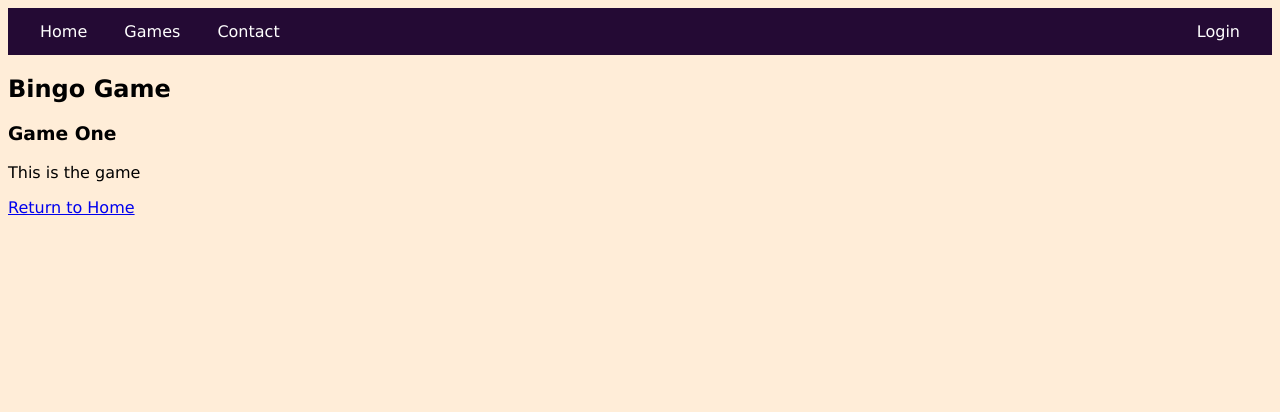
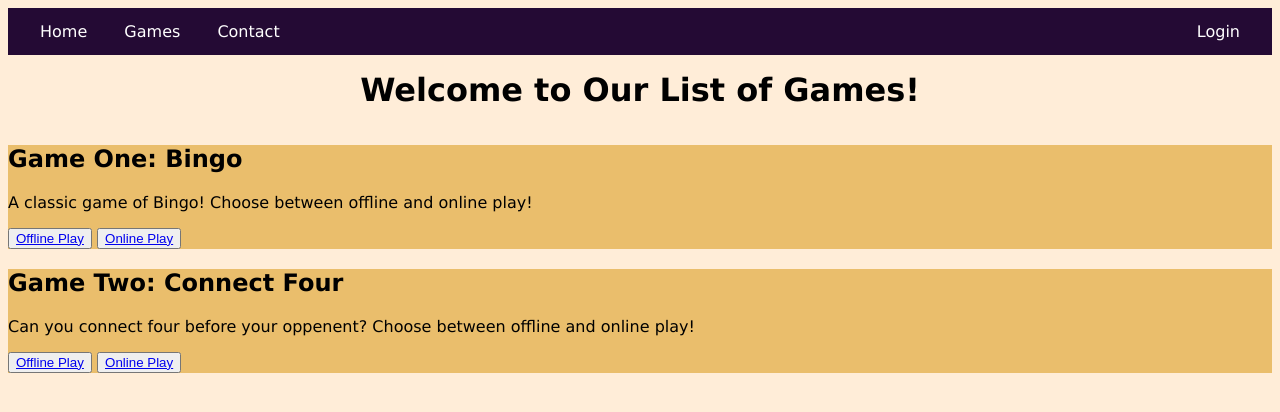
Before and after one commit to JosephSnedeker/MobileWebProjectSpr24, a plain HTML site: page Games.html in a window 1280 px wide. Drawn offline with Linux system fonts and the light colour scheme.

Commit message:
Added List of Games

```diff
--- a/Games.html
+++ b/Games.html
@@ -3,21 +3,37 @@
     <head>
         <meta name="viewport" content="width=device-width", initial-scale="1.0">
         <link rel="stylesheet" href="Project_Styling.css">
+        <style>
+            h1 {
+                text-align:center;
+                margin: auto;
+                padding: 1rem;
+            }
+        </style>
     </head>
     <body>
         <div>
             <ul class="navbar">
-                <li class="navbar"><a class="navbar" href=#>Home</a></li>
+                <li class="navbar"><a class="navbar" href="index.html">Home</a></li>
                 <li class="navbar"><a class="navbar" href=#>Games</a></li>
                 <li class="navbar"><a class="navbar" href=#>Contact</a></li>
                 <li class="navbar" style="float:right"><a class="navbar" href=#>Login</a></li>
             </ul>
         </div>
-        <div class="Game_Selection">
-            <h2>Bingo Game</h2>
-            <h3>Game One</h3>
-            <p>This is the game</p>
-            <a href="index.html">Return to Home</a>
+        <div>
+            <h1>Welcome to Our List of Games!</h1>
+            <div class="Game_Selection">
+                <h2>Game One: Bingo</h2>
+                <p>A classic game of Bingo! Choose between offline and online play!</p>
+                <button><a href=#>Offline Play</a></button>
+                <button><a href=#>Online Play</a></button>
+            </div>
+            <div class="Game_Selection">
+                <h2>Game Two: Connect Four</h2>
+                <p>Can you connect four before your oppenent? Choose between offline and online play!</p>
+                <button><a href=#>Offline Play</a></button>
+                <button><a href=#>Online Play</a></button>
+            </div>
         </div>
     </body>
 </html>
--- a/Project_Styling.css
+++ b/Project_Styling.css
@@ -1,7 +1,5 @@
 .Game_Selection {
-    color: black;
-    font-family: 'Lucida Sans', 'Lucida Sans Regular', 'Lucida Grande', 'Lucida Sans Unicode', Geneva, Verdana, sans-serif;
-    font: bolder;
+    background-color: #EABE6C;
 }
 ul.navbar{
     list-style-type: none;
@@ -22,6 +20,8 @@ li.navbar a.navbar:hover {
     background-color: #111;
   }
 body {
+    color: black;
     background-color: #FFEDD8;
     font-family: 'Lucida Sans', 'Lucida Sans Regular', 'Lucida Grande', 'Lucida Sans Unicode', Geneva, Verdana, sans-serif;
+    font: bolder;
 }
```
